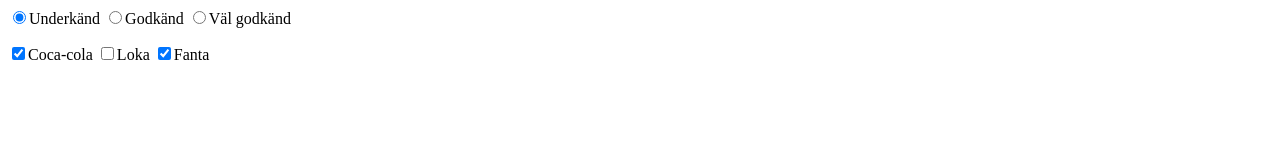
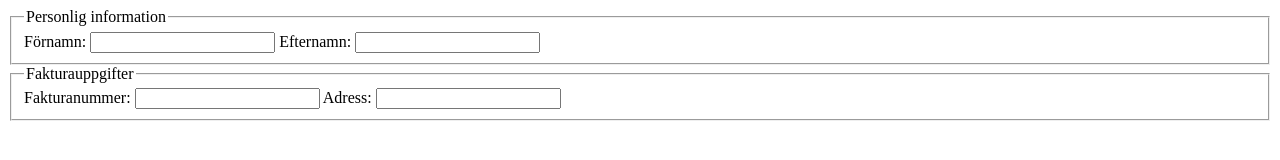
Before and after one commit to devharis/Laboration, a plain HTML site: page index.html in a window 1280 px wide. Drawn offline with Linux system fonts and the light colour scheme.

Commit message:
Impl. fieldset

```diff
--- a/index.html
+++ b/index.html
@@ -7,15 +7,22 @@
 </head>
 
 <body>
-    <input type="radio" name="group1" value="U" checked />Underkänd
-    <input type="radio" name="group1" value="G" />Godkänd
-    <input type="radio" name="group1" value="VG" />Väl godkänd
-
-    <p></p>
-
-    <input type="checkbox" name="g1[]" value="C" checked />Coca-cola
-    <input type="checkbox" name="g1[]" value="L" />Loka
-    <input type="checkbox" name="g1[]" value="F" checked />Fanta
+    <form action="">
+        <fieldset>
+            <legend>Personlig information</legend>
+            <label for="firstname">Förnamn: </label>
+            <input type="text" name="firstname" />
+            <label for="lastname">Efternamn: </label>
+            <input type="text" name="lastname" />
+        </fieldset>
+        <fieldset>
+            <legend>Fakturauppgifter</legend>
+            <label for="invoicenr">Fakturanummer: </label>
+            <input type="text" name="invoicenr" />
+            <label for="address">Adress: </label>
+            <input type="text" name="address" />
+        </fieldset>
+    </form>
 </body>
 
 </html>
```
